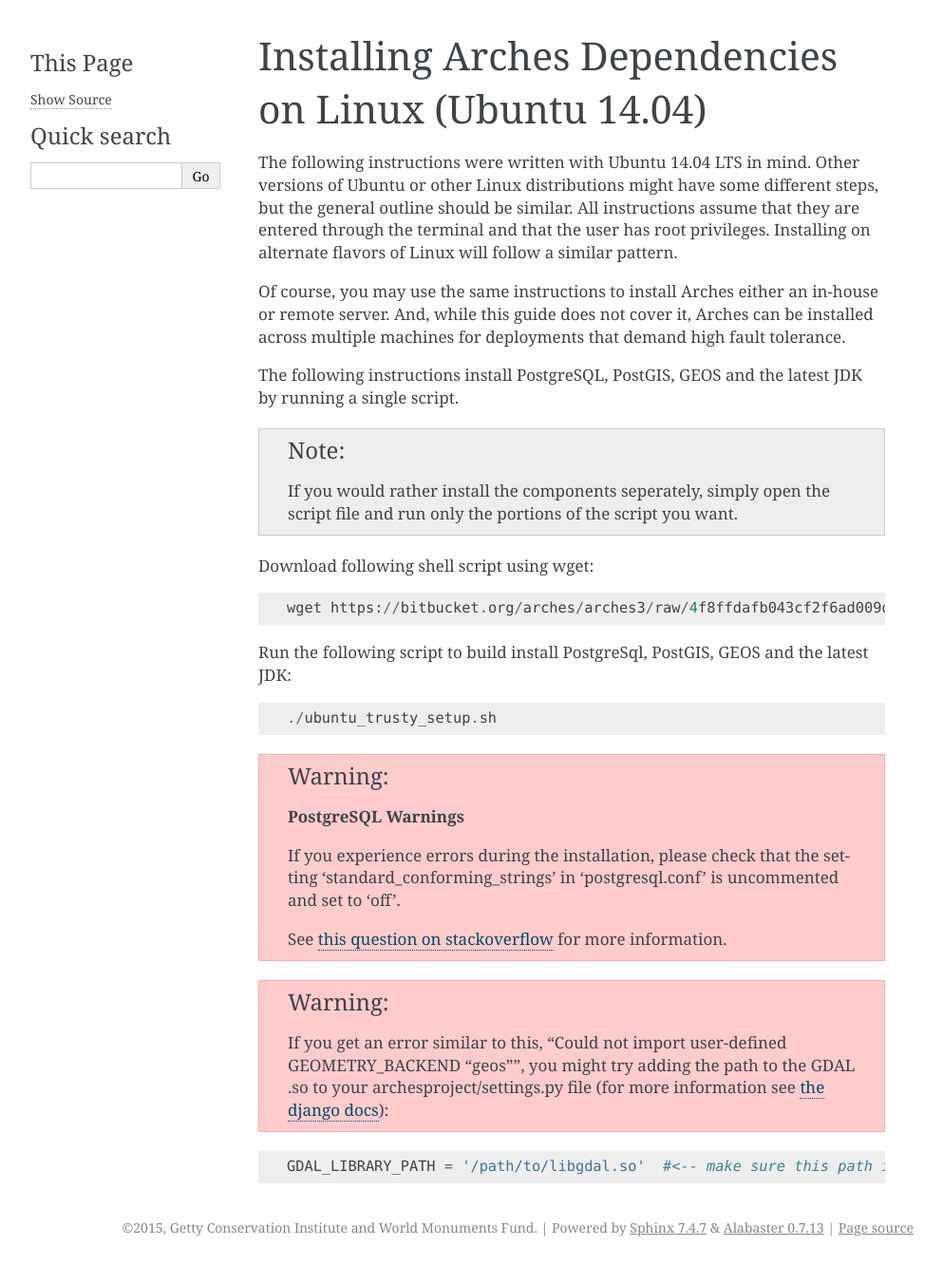
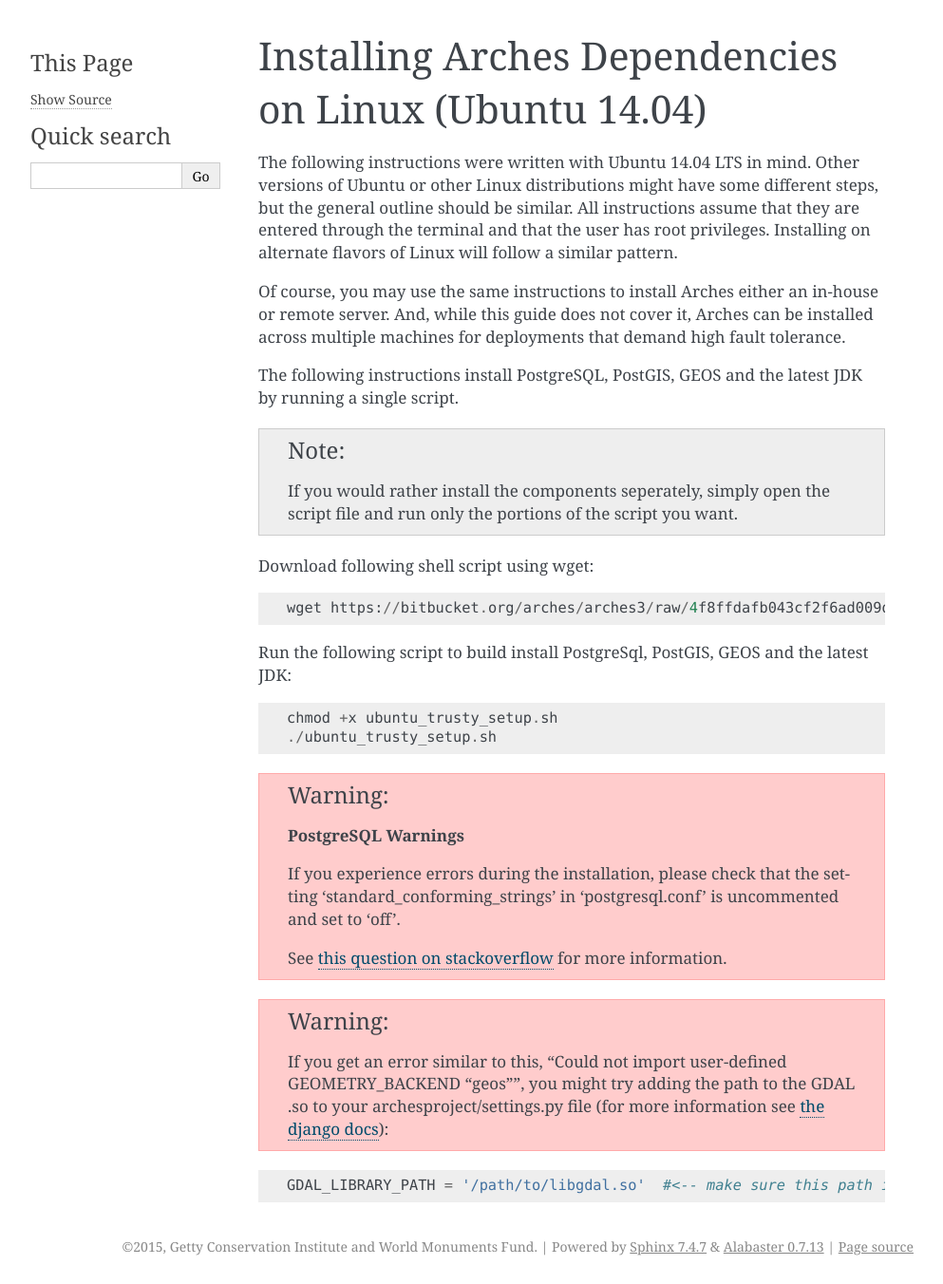
Before and after one commit to archesproject/arches-docs, a Sphinx documentation site: the page built from docs/installing-dependencies-linux.txt, in a window 1280 px wide. Shown: the whole page at 95% size, without its empty margins (148-1141 px from the left). Built offline with Sphinx 7.4.7, drawn with Linux system fonts in a browser that asks for light colours.

Commit message:
added permissions change instructions to linux setup script

```diff
--- a/docs/installing-dependencies-linux.txt
+++ b/docs/installing-dependencies-linux.txt
@@ -33,6 +33,7 @@
 
 ::
 
+    chmod +x ubuntu_trusty_setup.sh
     ./ubuntu_trusty_setup.sh
 
 .. warning::
```
